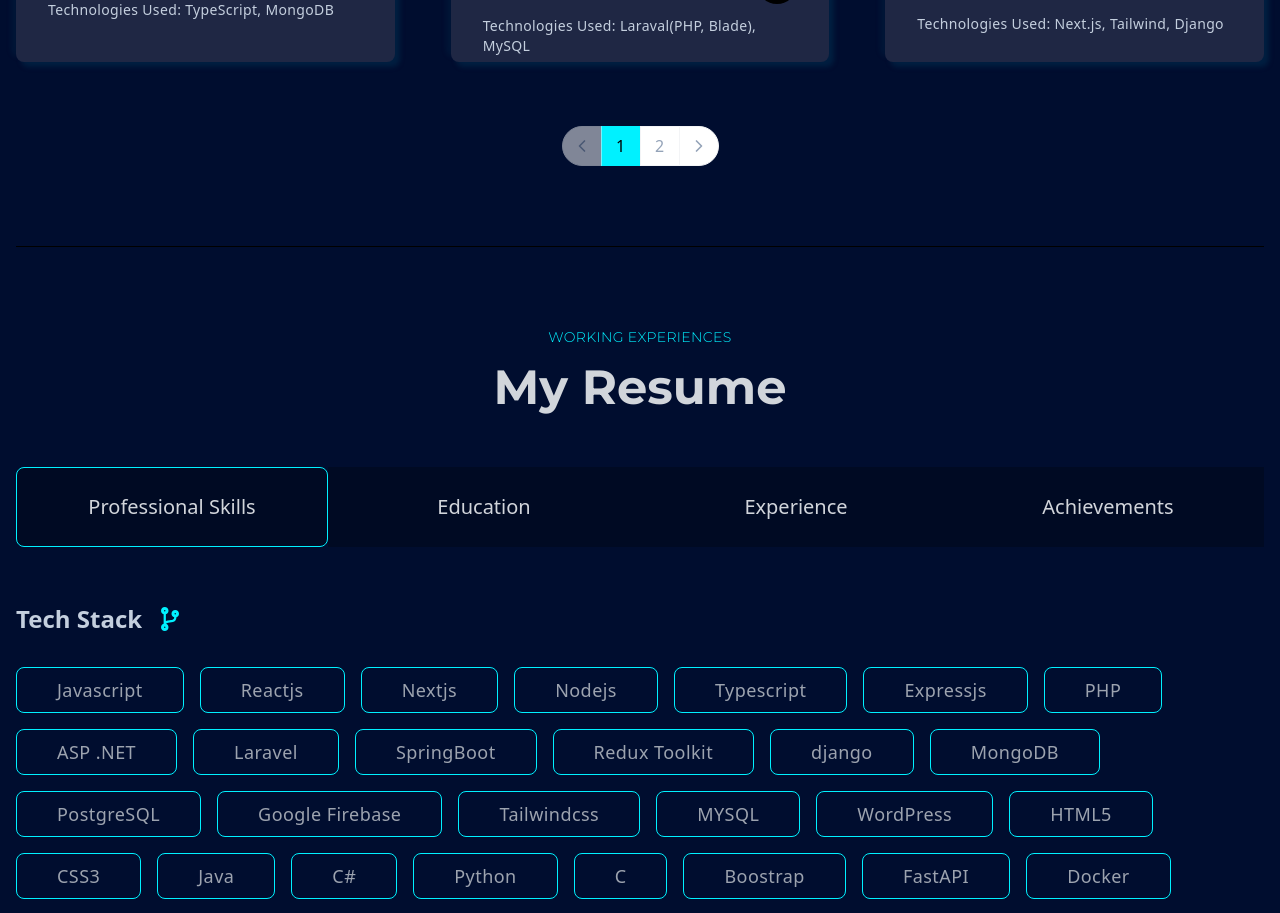
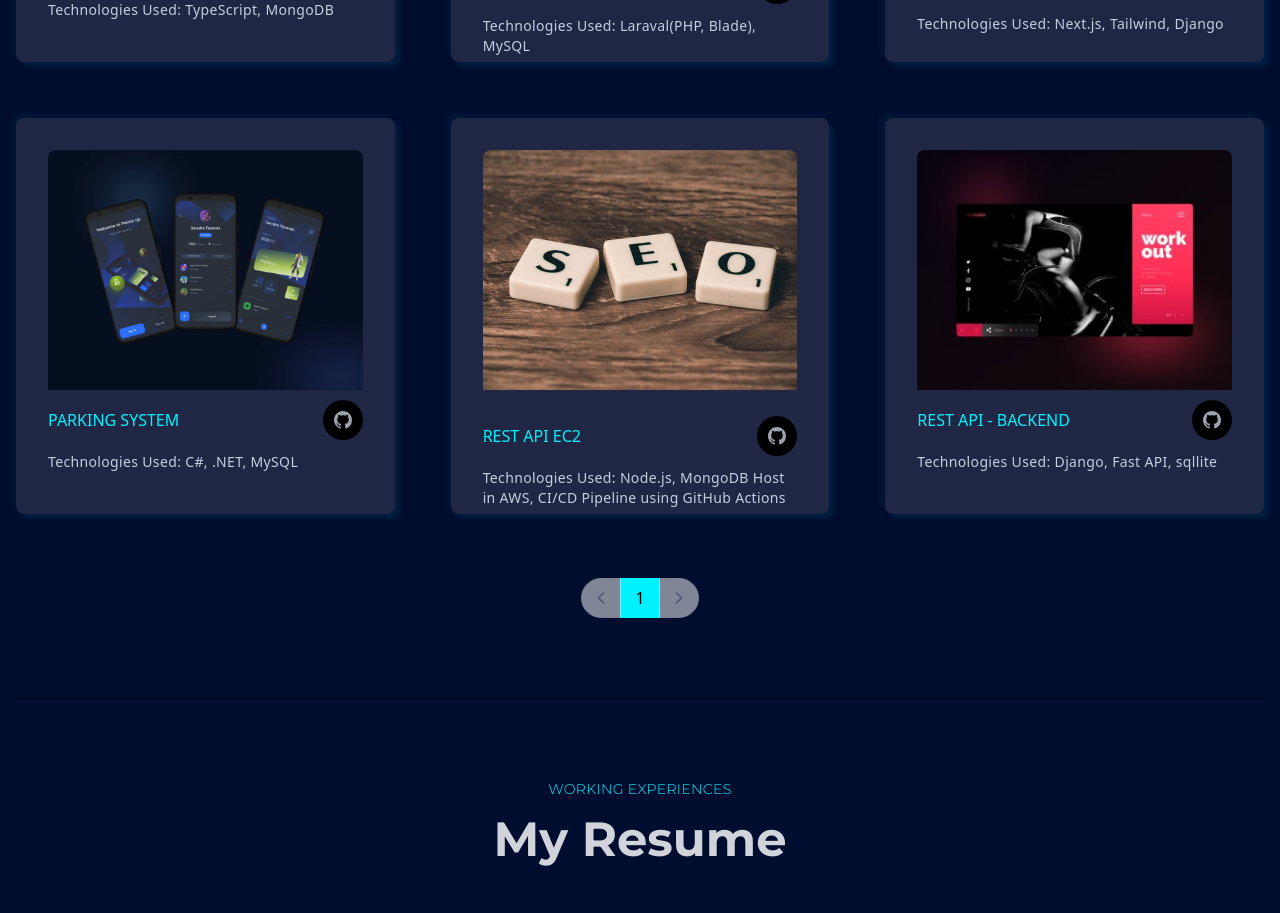
Before and after one commit to GLRandula/portfolio, a React (Create React App) app: page / in a window 1280 px wide. Shown: the part 2840-3753 px from the top of the page. Built offline with nearby package versions, Linux system fonts and the light colour scheme.

Commit message:
Update projects

```diff
--- a/src/components/projects/Projects.js
+++ b/src/components/projects/Projects.js
@@ -12,14 +12,14 @@ const projectsData = [
   { title: "CRUD API - Backend", des: "Technologies Used: Laraval(PHP, Blade), MySQL", src: projectThree, link: "https://github.com/GLRandula/laravel_api" },
   { title: "Mental Health ChatBot - Group Project", des: "Technologies Used: Next.js, Tailwind, Django", src: projectOne, link: "https://github.com/GLRandula/mental-health-chatbot-frontend" },
   { title: "Parking System", des: "Technologies Used: C#, .NET, MySQL", src: projectTwo, link: "https://github.com/GLRandula/Smart_Parking_Management_Platform" },
-  { title: "CRUD API - Backend", des: "Technologies Used: Node.js, MongoDB", src: projectThree, link: "https://github.com/GLRandula/Rest_API-Node-Express-MongoDB" },
+  // { title: "CRUD API - Backend", des: "Technologies Used: Node.js, MongoDB", src: projectThree, link: "https://github.com/GLRandula/Rest_API-Node-Express-MongoDB" },
   { title: "REST API EC2", des: "Technologies Used: Node.js, MongoDB Host in AWS, CI/CD Pipeline using GitHub Actions", src: projectThree, link: "https://github.com/GLRandula/nodejs-rest-api-EC2" },
   { title: "REST API - Backend", des: "Technologies Used: Django, Fast API, sqllite", src: projectOne, link: "https://github.com/GLRandula/Django-REST-API" },
 ];
 
 const Projects = () => {
   const [currentPage, setCurrentPage] = useState(1);
-  const projectsPerPage = 6; // Number of projects per page
+  const projectsPerPage = 9; // Number of projects per page
 
   const totalPages = Math.ceil(projectsData.length / projectsPerPage);
 
```
